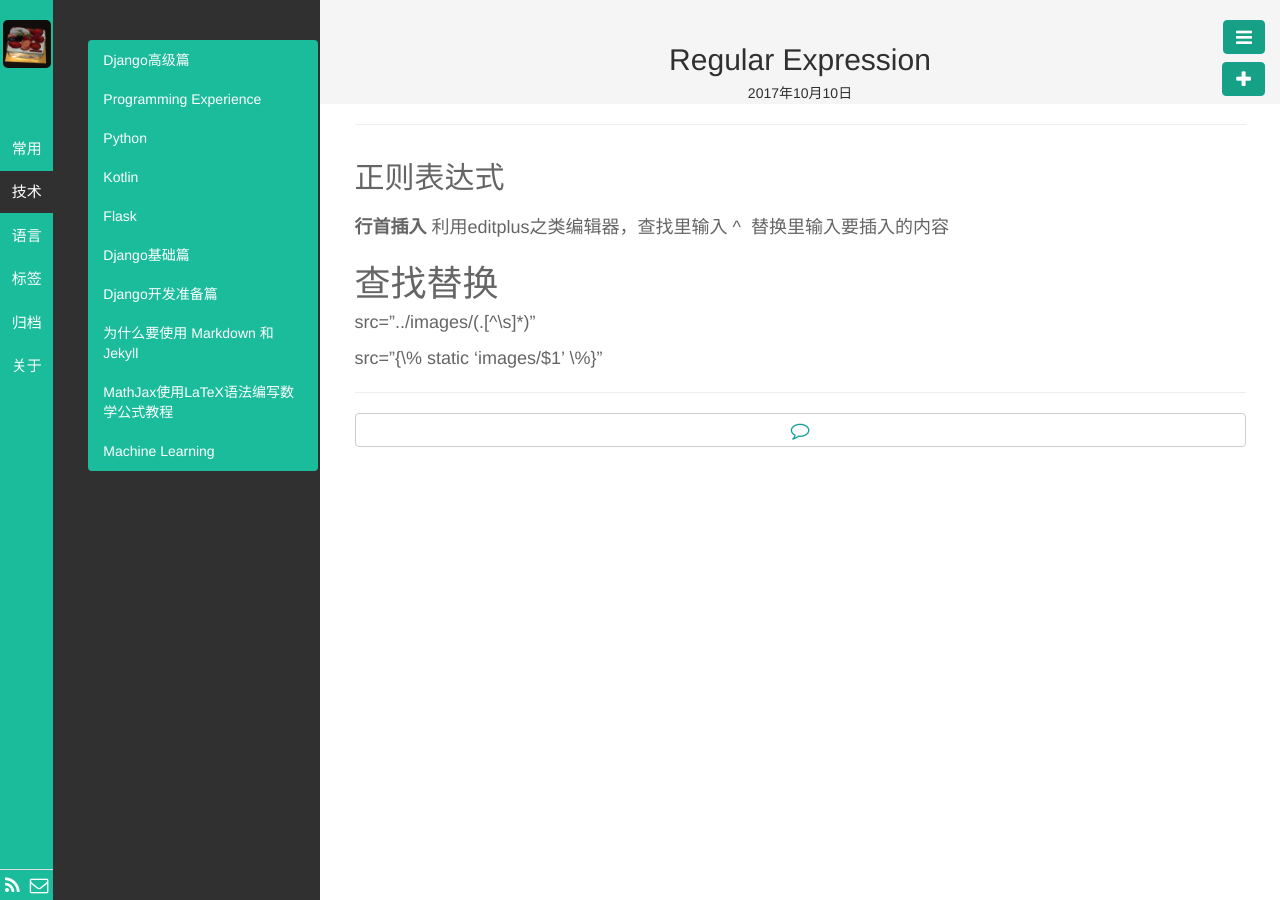
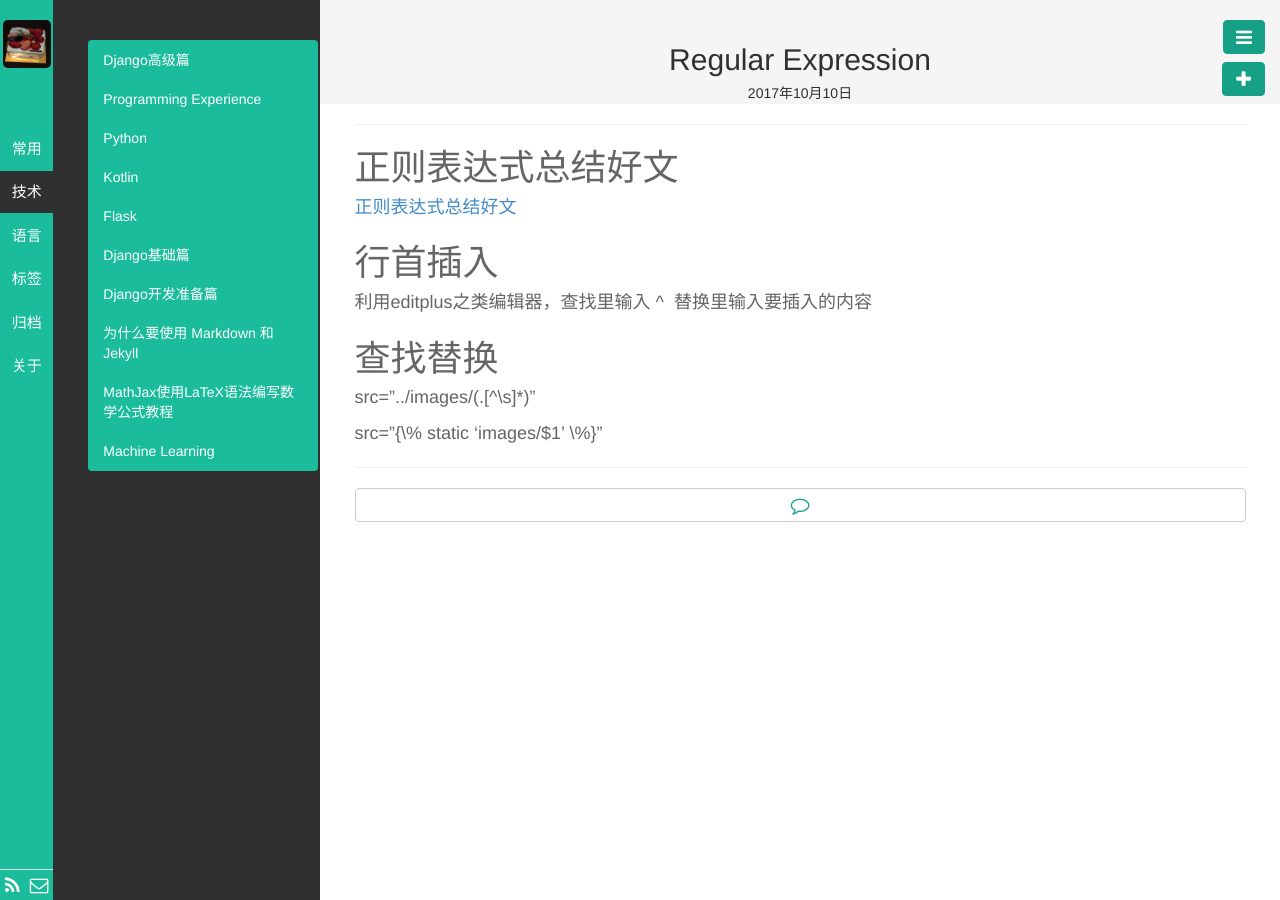
Before and after one commit to kyoyo/kyoyo.github.io, a Jekyll site: the page built from _posts/常用/2017-10-10-RegularExpression.md, in a window 1280 px wide. Built offline with Jekyll 4.4.1, drawn with Linux system fonts in a browser that asks for light colours; Markdown is read by kramdown in place of the engine named in the settings.

Commit message:
Update 2017-10-10-RegularExpression.md

```diff
--- a/_posts/常用/2017-10-10-RegularExpression.md
+++ b/_posts/常用/2017-10-10-RegularExpression.md
@@ -7,8 +7,13 @@ keywords:
 description:
 ---
 
-## 正则表达式
-**行首插入**  利用editplus之类编辑器，查找里输入 ^  替换里输入要插入的内容
+
+# 正则表达式总结好文
+ [正则表达式总结好文](https://www.cnblogs.com/huxi/archive/2010/07/04/1771073.html)
+
+
+# 行首插入
+  利用editplus之类编辑器，查找里输入 ^  替换里输入要插入的内容
 
 # 查找替换
 
```
